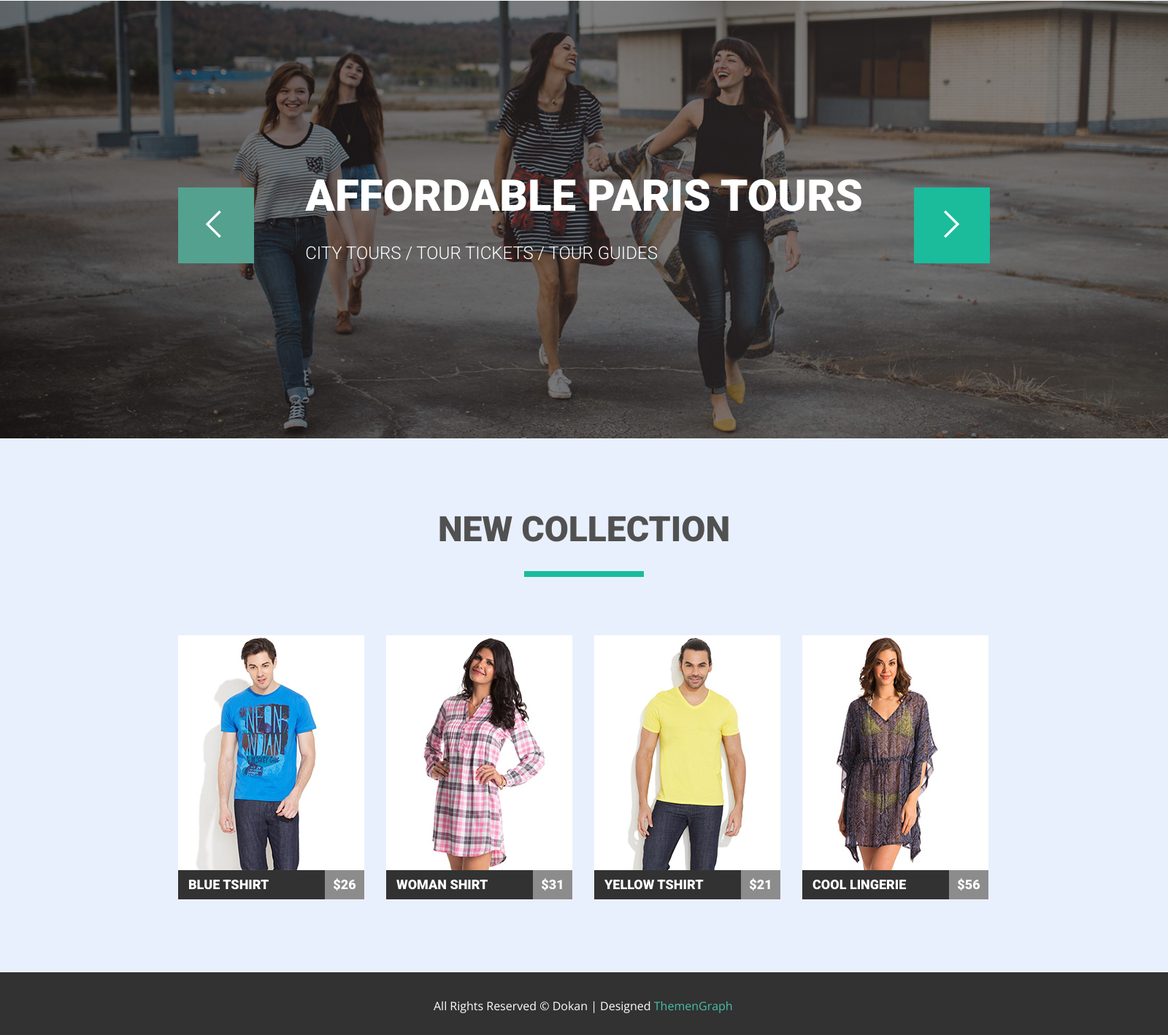
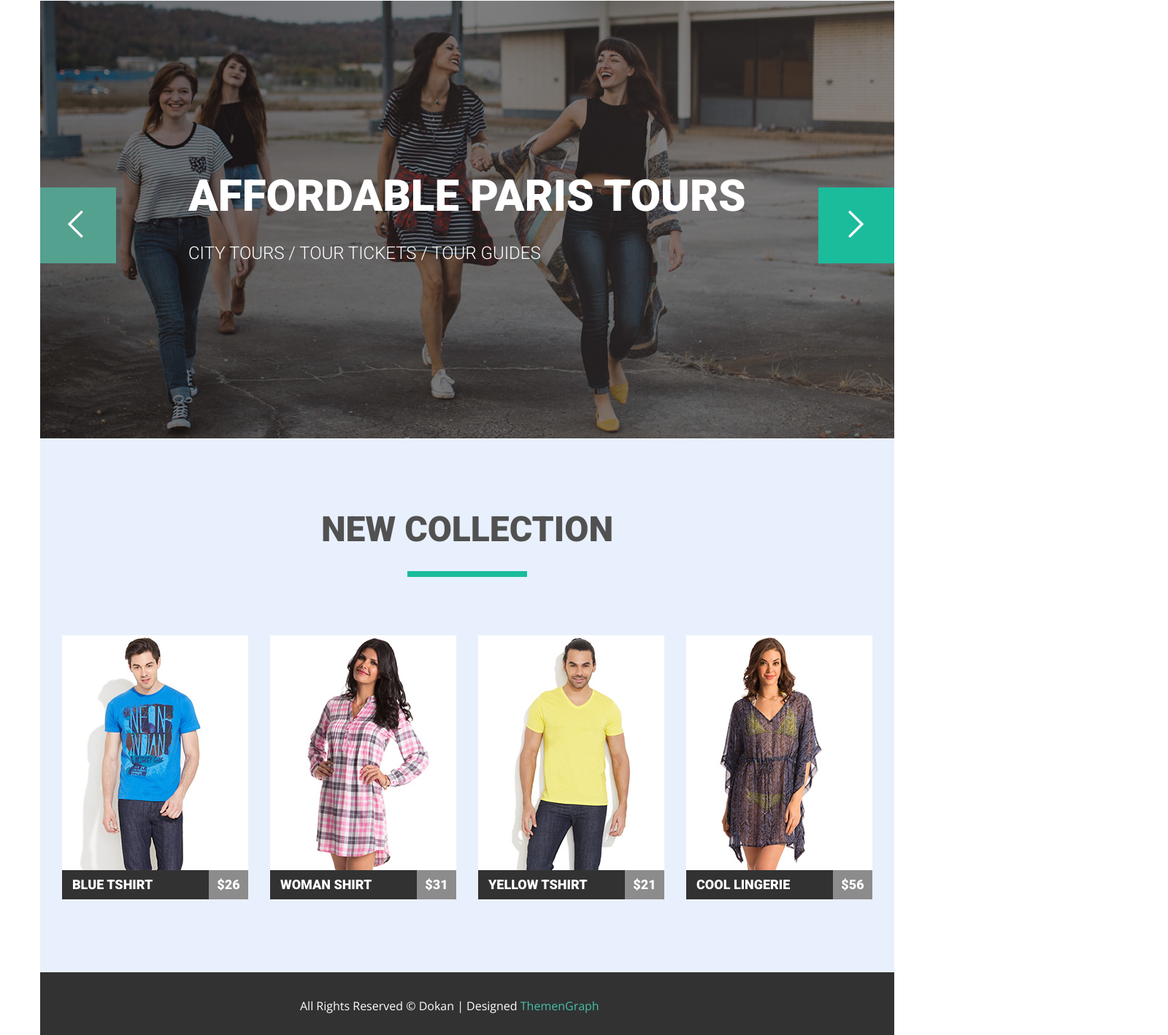
Before and after one commit to ivanolivas93/goit-fe-course, a plain HTML site: page html-css/module-05/index.html in a window 1280 px wide. Shown: the part 97-1516 px from the top of the page at 73% size, 1600 px wide, since content can reach past the window. Drawn offline with nearby package versions, Linux system fonts and the light colour scheme.

Commit message:
changed width of the wrapper

```diff
--- a/html-css/module-05/css/styles.css
+++ b/html-css/module-05/css/styles.css
@@ -28,7 +28,7 @@ img {
 }
 
 .wrapper {
-  width: 1600px;
+  width: 1170px;
   margin: 0 auto;
   padding-top: 36px;
 }
@@ -36,7 +36,6 @@ img {
 /* <!-- MAIN MENU --> */
 
 .page-header {
-  padding: 0 244px 0 244px;
   margin-bottom: 30px;
 }
 
@@ -104,6 +103,7 @@ img {
 }
 
 .slider h2 {
+  width: 764px;
   font-family: "Roboto", sans-serif;
   font-weight: 900;
   font-size: 60px;
@@ -134,7 +134,7 @@ img {
   height: 104px;
   position: absolute;
   top: 256px;
-  left: 244px;
+  left: 0px;
   background-color: #54a18f;
   font-family: "Pe-icon-7-stroke", sans-serif;
   font-weight: 400;
@@ -148,7 +148,7 @@ img {
   height: 104px;
   position: absolute;
   top: 256px;
-  right: 244px;
+  right: 0px;
   background-color: #1abc9c;
   font-family: "Pe-icon-7-stroke", sans-serif;
   font-weight: 400;
@@ -160,7 +160,7 @@ img {
 /* <!-- SECTION NEW COLLECTION --> */
 
 .new-collection {
-  padding: 96px 244px 100px 244px;
+  padding: 96px 0 100px 0;
   background-color: #e9f0fd;
 }
 
@@ -187,6 +187,7 @@ img {
 
 .new-collection-list {
   list-style: none;
+  padding: 0 0 0 30px;
 }
 
 .new-collection-list-item {
@@ -395,7 +396,7 @@ footer {
   color: #fefefe;
   background-color: #323232;
   margin: 0 auto;
-  padding: 32px 608px 26px 594px;
+  padding: 32px 0 26px 356px;
 }
 
 footer p {
```
